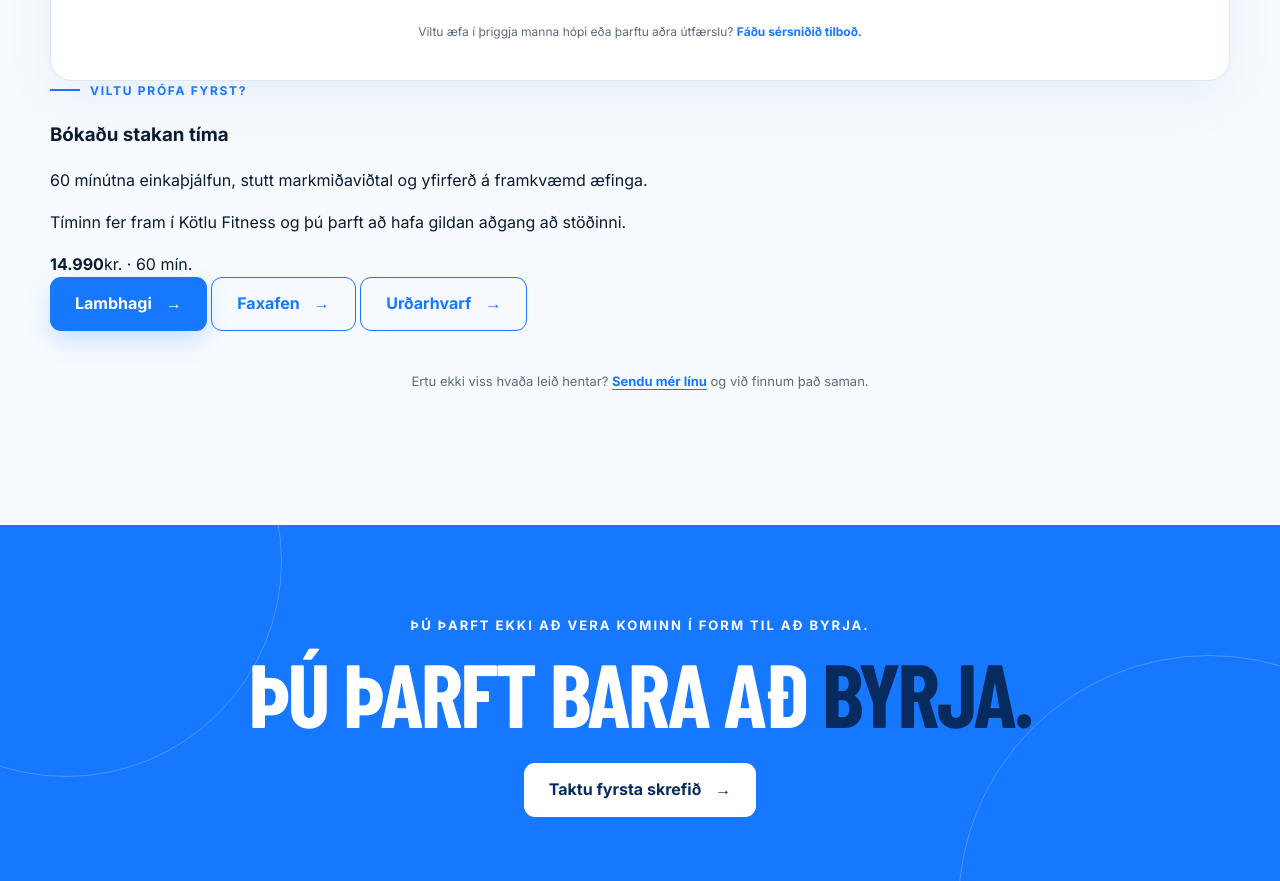
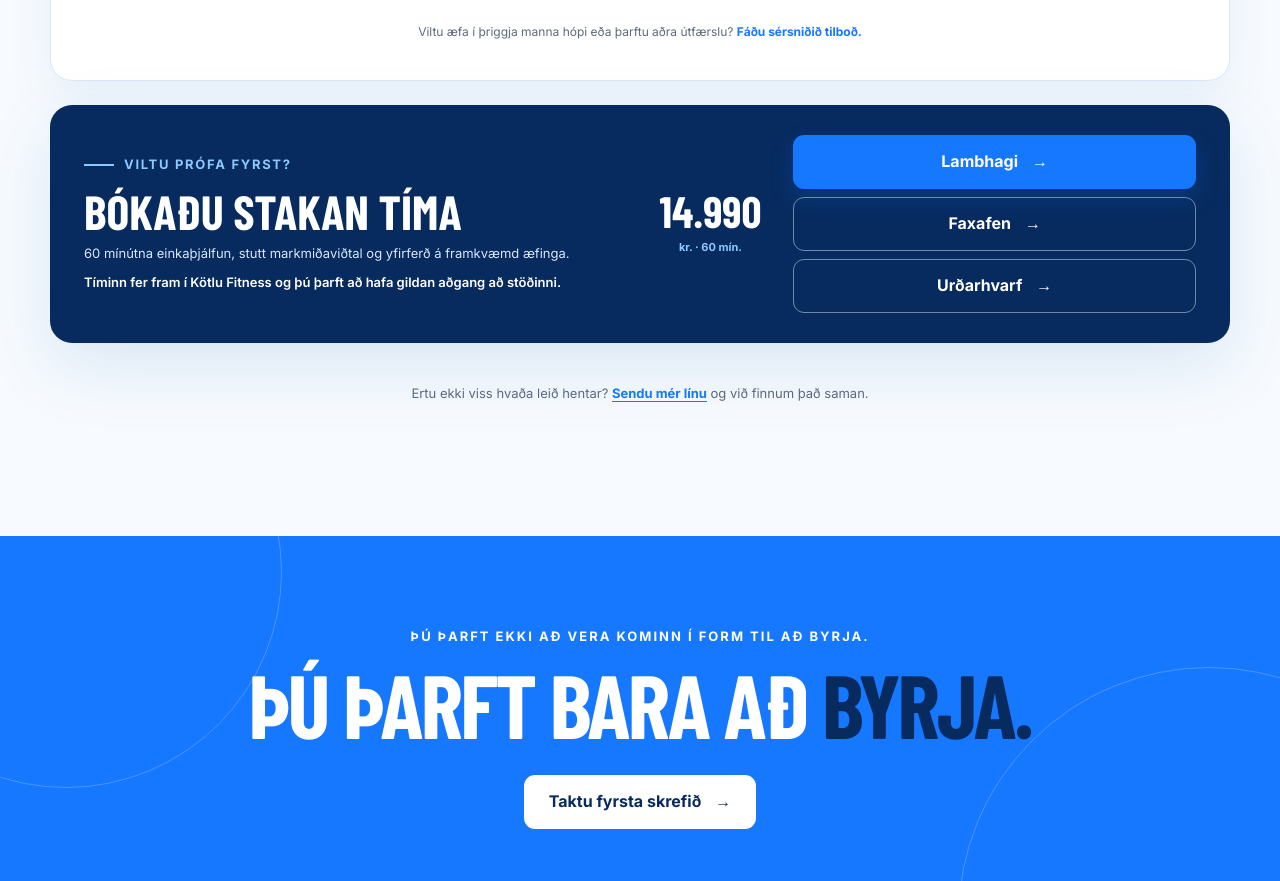
Before and after one commit to starnarpt/einkathjalfun, a website: page index.html in a window 1280 px wide. Shown: the part 4608-5489 px from the top of the page. Drawn offline with nearby package versions, Linux system fonts and the light colour scheme; a web font is replaced by a local one.

Commit message:
Hanna bókunarkort fyrir staka tíma

```diff
--- a/styles.css
+++ b/styles.css
@@ -129,6 +129,18 @@ h1 em, h2 em { color: var(--blue); font-style: normal; }
 .training-options { margin-top: 55px; padding: 38px; background: white; border: 1px solid var(--line); border-radius: 22px; box-shadow: 0 18px 50px rgba(18,85,160,.07); scroll-margin-top: 110px; }
 .online-options { background: linear-gradient(145deg, #fff 0%, #f4f9ff 100%); }
 .saving { display: block; margin-top: 10px; color: var(--blue); font-size: 11px; font-style: normal; font-weight: 800; }
+.single-session { margin-top: 24px; padding: 30px 34px; display: grid; grid-template-columns: 1.35fr auto 1fr; gap: 32px; align-items: center; background: var(--blue-deep); color: white; border-radius: 22px; box-shadow: var(--shadow); }
+.single-session h3 { margin: 0 0 8px; font: 800 clamp(32px,4vw,48px)/1 var(--display); text-transform: uppercase; }
+.single-session p { margin: 0; color: #d7e8fb; font-size: 13px; }
+.single-session .eyebrow { color: var(--sky); margin-bottom: 12px; }
+.single-session .eyebrow span { background: var(--sky); }
+.single-session .access-note { margin-top: 8px; color: white; font-weight: 600; }
+.single-session-price { text-align: center; white-space: nowrap; }
+.single-session-price strong { display: block; font: 800 44px/1 var(--display); }
+.single-session-price span { color: var(--sky); font-size: 11px; font-weight: 700; }
+.location-buttons { display: grid; gap: 8px; }
+.location-buttons .button { width: 100%; }
+.single-session .button-outline { border-color: #6f8baa; color: white; }
 .training-options-head { display: flex; justify-content: space-between; gap: 40px; align-items: end; margin-bottom: 30px; }
 .training-options-head h3 { margin: 0; font: 800 clamp(38px,4vw,58px)/.95 var(--display); text-transform: uppercase; }
 .training-options-head > div:first-child > p:last-child { max-width: 610px; margin-bottom: 0; color: var(--muted); font-size: 13px; }
@@ -192,6 +204,8 @@ footer { padding: 45px 0; background: #061d3b; color: white; }
   .service-grid, .pricing-grid { grid-template-columns: 1fr; max-width: 620px; margin-inline: auto; }
   .training-options-head { align-items: start; flex-direction: column; }
   .price-card.popular { transform: none; }
+  .single-session { grid-template-columns: 1fr; text-align: left; }
+  .single-session-price { text-align: left; }
   .about-grid { grid-template-columns: 1fr; gap: 50px; }
   .about-visual { max-width: 560px; width: 100%; margin-inline: auto; }
   .contact-section { grid-template-columns: 1fr; gap: 50px; }
```
